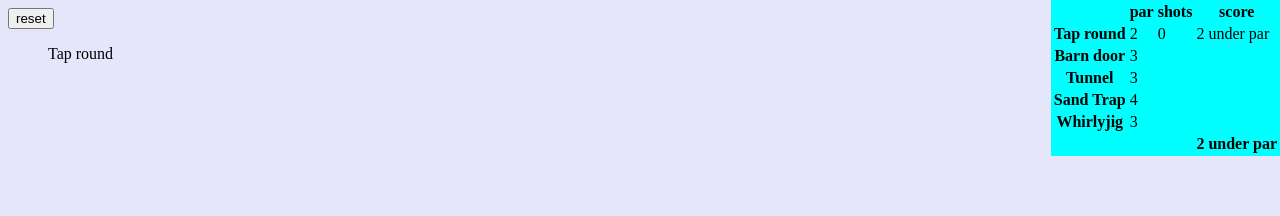
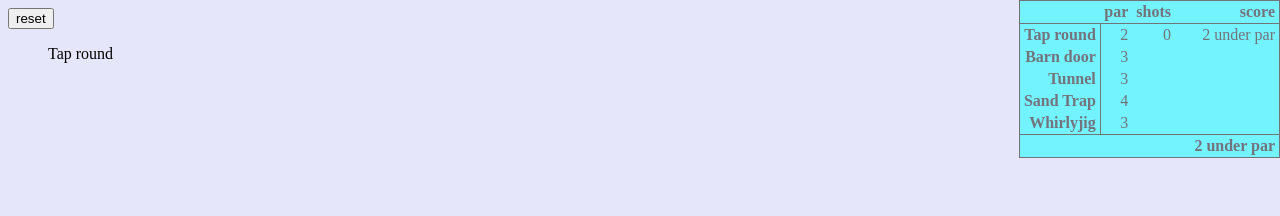
Before and after one commit to dblatcher/mini-golf, a website built with webpack: page mini-golf.html in a window 1280 px wide. Built offline with nearby package versions, Linux system fonts and the light colour scheme.

Commit message:
style the scorecard

```diff
--- a/public/style.css
+++ b/public/style.css
@@ -7,4 +7,33 @@ body {
     top: 0;
     right: 0;
     background: aqua;
+    opacity: .5;
+    pointer-events: none;
 }
+
+#message table {
+    border: 1px solid black;
+    border-collapse: collapse;
+}
+
+#message table th, #message table td {
+    padding: 2px 4px;
+    text-align: right;
+}
+
+#message table th:last-child, #message table td:last-child {
+    min-width: 6rem;
+}
+
+#message thead th {
+    border-bottom: 1px solid black;
+}
+
+#message tbody th {
+    border-right: 1px solid black;
+
+}
+
+#message tfoot th {
+    border-top: 1px solid black;
+}
```
